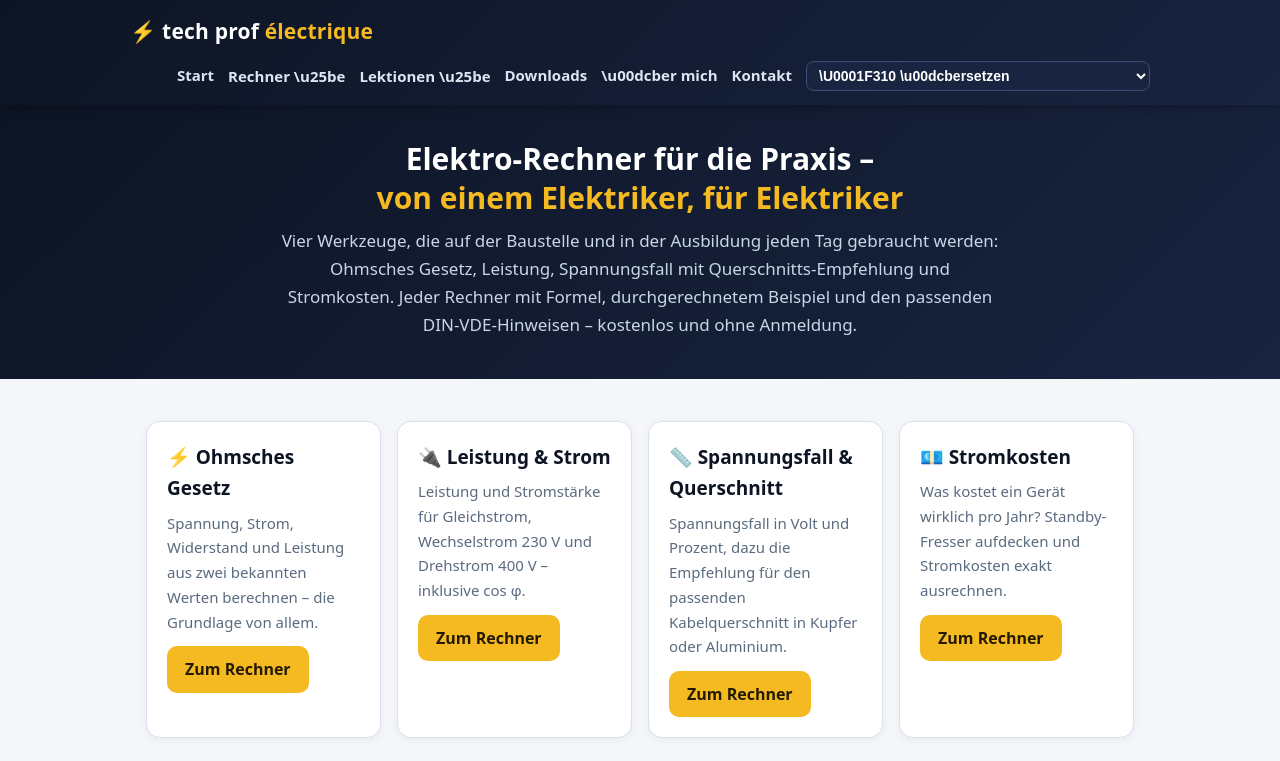
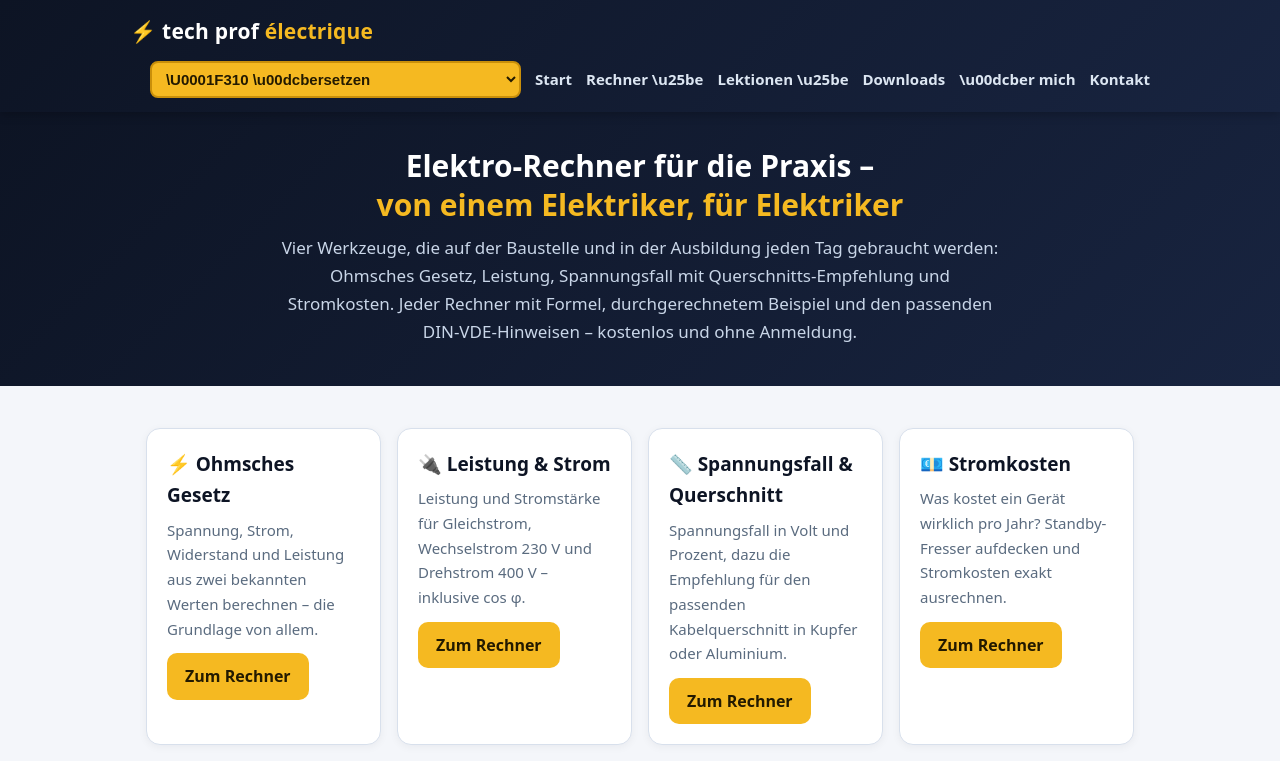
Before and after one commit to techprof-elektro/techprof-elektro.github.io, a plain HTML site: page index.html in a window 1280 px wide. Shown: the top 761 px of the page. Drawn offline with Linux system fonts and the light colour scheme.

Commit message:
Make translate selector gold and first in nav

```diff
--- a/style.css
+++ b/style.css
@@ -55,4 +55,4 @@ nav{align-items:center}
 .dd.open .dd-menu{display:block}
 .dd-menu a{display:block;color:var(--ink);padding:8px 10px;border-radius:7px;font-size:15px;font-weight:500}
 .dd-menu a:hover{background:#EEF3FA;color:var(--navy);text-decoration:none}
-.trsel{background:var(--navy2);color:#fff;border:1px solid #3A4E75;border-radius:8px;padding:5px 8px;font-size:14px;font-weight:600;cursor:pointer}
+.trsel{order:-1;background:var(--gold);color:#231a00;border:2px solid var(--gold2);border-radius:8px;padding:7px 10px;font-size:15px;font-weight:800;cursor:pointer}
```
